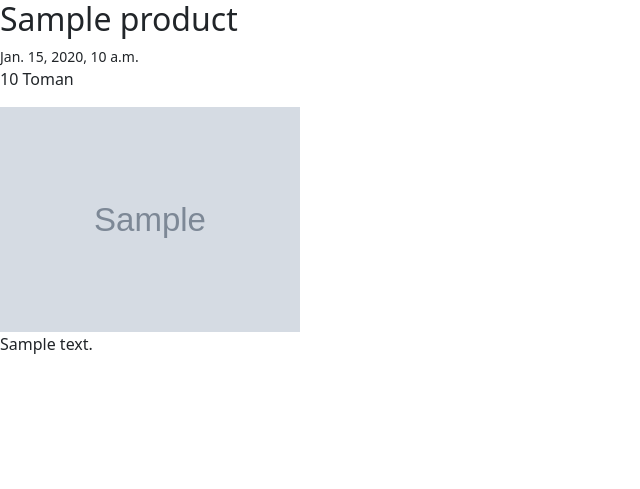
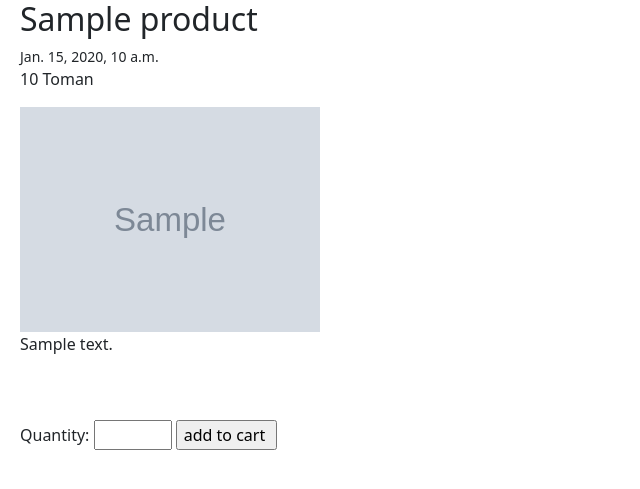
Before and after one commit to sakinehbkhsk/Django-Shop, a Django app: a page that uses shop/product/templates/product/detail.html in a window 1280 px wide. Shown: the top 489 px of the page, without its empty margins (0-640 px from the left). Run offline with Django 4.2, Linux system fonts and the light colour scheme; tables that the repository leaves empty hold one stand-in row (values such as "Sample post"); grey boxes marked "Sample" are stand-in pictures; some libraries are stand-ins or nearby versions.

Commit message:
fix:add styles to detail

```diff
--- a/shop/product/templates/product/detail.html
+++ b/shop/product/templates/product/detail.html
@@ -1,19 +1,25 @@
+
 {% load static %}
 
 {% block content %}
 
 <link  href="{% static 'assets/css/vendor/bootstrap.min.css' %}" rel="stylesheet">
+<style>
+
+  h2, p, small, form, img {
+      margin-left: 20px;
+  }
+</style>
   <h2>{{product.name}}</h2>
   <small>{{product.created}}</small><br>
   <p>{{product.price}} Toman</p>
   <img src="{{product.image.url}}" style="width: 300px">
   <p>{{product.description}}</p><br><br>
 
-<!--
   <form action="{% url 'order:cart_add' product.id %}" method="post">
     {% csrf_token %}
     {{form }}
     <input type="submit" value="add to cart ">
-  </form> -->
+  </form>
 
 {% endblock %}
```
